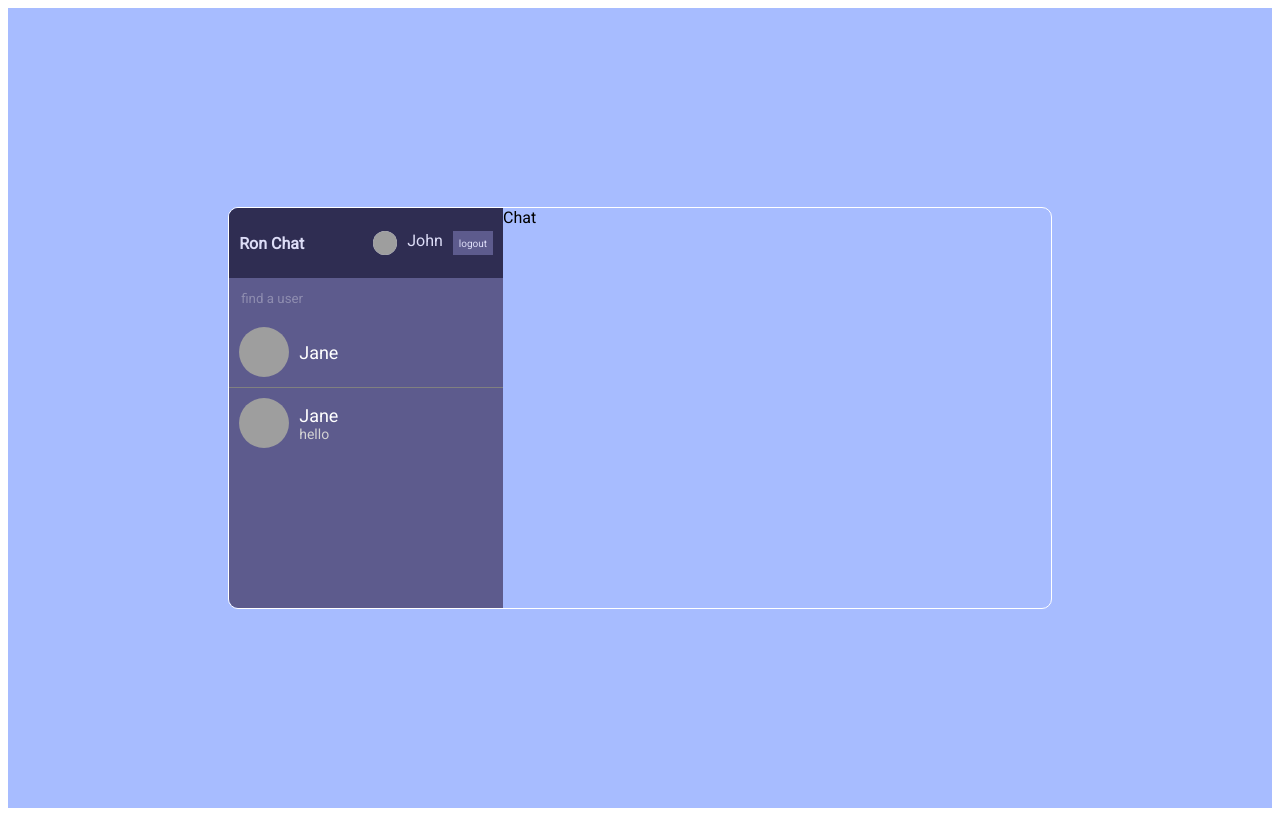
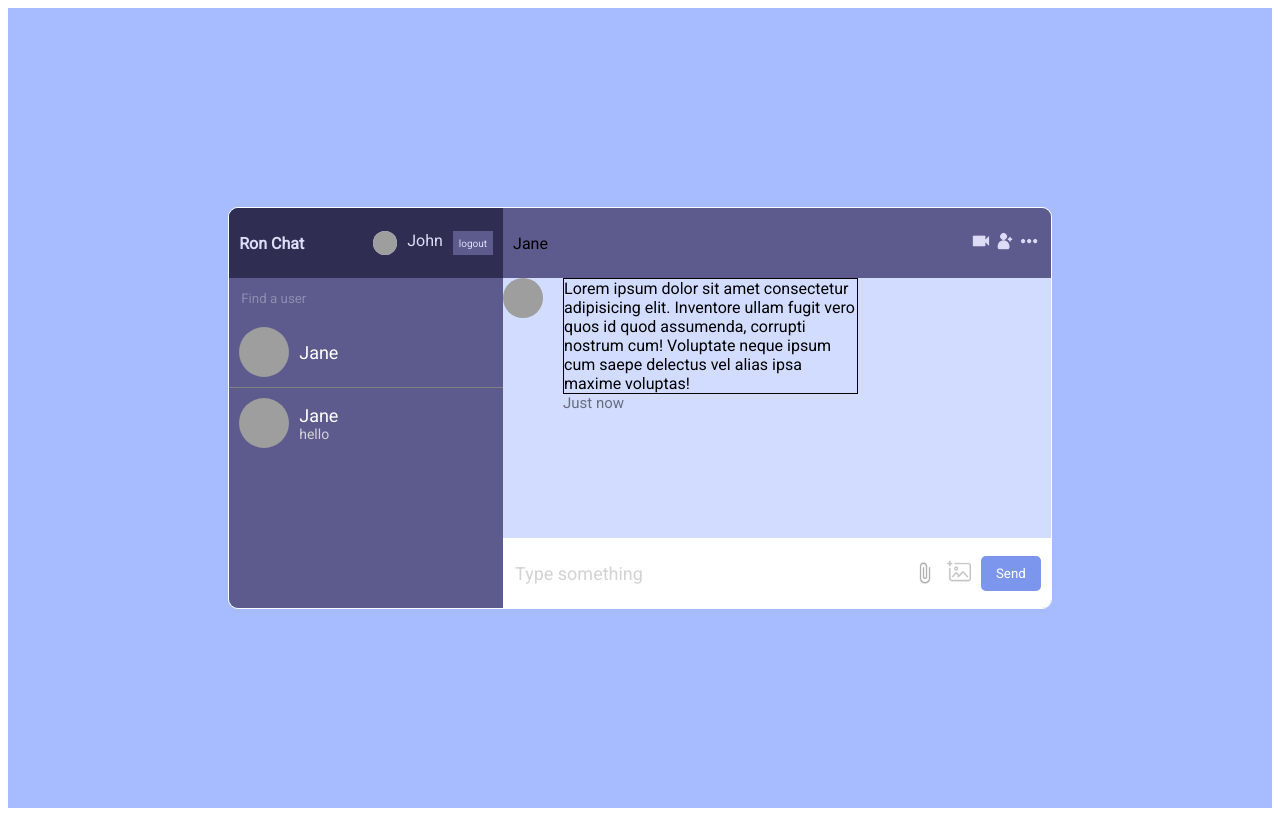
Before and after one commit to Zerudosuu/PracticeFolder, a React (Vite) app in the folder vite-react-chat/: page / in a window 1280 px wide. Built offline with nearby package versions, Linux system fonts and the light colour scheme; grey boxes are pictures that could not be loaded.

Commit message:
Styling message

```diff
--- a/vite-react-chat/src/components/Chat.jsx
+++ b/vite-react-chat/src/components/Chat.jsx
@@ -1,3 +1,22 @@
+import Cam from "../images/cam.png";
+import Add from "../images/add.png";
+import More from "../images/more.png";
+import { Messages } from "./Messages";
+import { Input } from "./Input";
+
 export const Chat = () => {
-  return <div className="chat">Chat</div>;
+  return (
+    <div className="chat">
+      <div className="chatInfo">
+        <span>Jane</span>
+        <div className="chatIcons">
+          <img src={Cam} alt="" />
+          <img src={Add} alt="" />
+          <img src={More} alt="" />
+        </div>
+      </div>
+      <Messages />
+      <Input />
+    </div>
+  );
 };
--- a/vite-react-chat/src/components/Input.jsx
+++ b/vite-react-chat/src/components/Input.jsx
@@ -1,3 +1,18 @@
+import Img from "../images/img.png";
+import Attach from "../images/attach.png";
+
 export const Input = () => {
-  return <div>Input</div>;
+  return (
+    <div className="Input">
+      <input type="text" placeholder="Type something" />
+      <div className="send">
+        <img src={Attach} alt="" />
+        <input type="file" style={{ display: "none" }} id="file" />
+        <label htmlFor="file">
+          <img src={Img} alt="" />
+        </label>
+        <button>Send</button>
+      </div>
+    </div>
+  );
 };
--- /dev/null
+++ b/vite-react-chat/src/components/Message.jsx
@@ -0,0 +1,25 @@
+export const Message = () => {
+  return (
+    <div className="message">
+      <div className="messageInfo">
+        <img
+          src="https://i.pinimg.com/originals/58/c8/b8/58c8b892f847590145c3e913f36fe48e.png"
+          alt=""
+        />
+      </div>
+      <div className="messageContent">
+        <p>
+          Lorem ipsum dolor sit amet consectetur adipisicing elit. Inventore
+          ullam fugit vero quos id quod assumenda, corrupti nostrum cum!
+          Voluptate neque ipsum cum saepe delectus vel alias ipsa maxime
+          voluptas!
+        </p>
+        {/* <img
+          src="https://i.pinimg.com/originals/58/c8/b8/58c8b892f847590145c3e913f36fe48e.png"
+          alt=""
+        /> */}
+        <span>Just now</span>
+      </div>
+    </div>
+  );
+};
--- a/vite-react-chat/src/components/Messages.jsx
+++ b/vite-react-chat/src/components/Messages.jsx
@@ -1,3 +1,9 @@
+import { Message } from "./Message";
+
 export const Messages = () => {
-  return <div>Messages</div>;
+  return (
+    <div className="messages">
+      <Message />
+    </div>
+  );
 };
--- a/vite-react-chat/src/components/Search.jsx
+++ b/vite-react-chat/src/components/Search.jsx
@@ -2,7 +2,7 @@
   return (
     <div className="search">
       <div className="searchForm">
-        <input type="text" placeholder="find a user" />
+        <input type="text" placeholder="Find a user" />
       </div>
       <div className="userChat">
         <img
--- a/vite-react-chat/src/style.scss
+++ b/vite-react-chat/src/style.scss
@@ -181,6 +181,108 @@
 
     .chat {
       flex: 2;
+
+      .chatInfo {
+        height: 50px;
+        background-color: #5d5b8d;
+        display: flex;
+        align-items: center;
+        justify-content: space-between;
+        padding: 10px;
+
+        img {
+          width: 24px;
+          height: 24px;
+          cursor: pointer;
+        }
+      }
+
+      .messages {
+        background-color: #d1dcff;
+        height: calc(100% - 140px);
+        overflow-y: scroll;
+
+        .message {
+          display: flex;
+          gap: 20px;
+
+          .messageInfo {
+            img {
+              height: 40px;
+              width: 40px;
+              border-radius: 50%;
+              object-fit: cover;
+            }
+          }
+
+          .messageContent {
+            display: flex;
+            flex-direction: column;
+
+            p {
+              border: 1px solid black;
+              margin: 0;
+              height: auto;
+              width: 60%;
+            }
+
+            span {
+              color: rgba($color: #000000, $alpha: 0.5);
+              font-size: 15px;
+            }
+
+            img {
+              width: 50%;
+            }
+          }
+        }
+      }
+
+      .Input {
+        height: 50px;
+        background-color: white;
+        padding: 10px;
+        display: flex;
+        align-items: center;
+        justify-content: space-between;
+        position: relative;
+
+        input {
+          width: 100%;
+          height: 100%;
+          border: none;
+          outline: none;
+          color: #2f2d52;
+          font-size: 18px;
+
+          &::placeholder {
+            color: lightgray;
+          }
+        }
+
+        .send {
+          position: absolute;
+          right: 10px;
+          display: flex;
+          align-items: center;
+          gap: 10px;
+
+          button {
+            padding: 10px 15px;
+            background-color: #7b96ec;
+            border-radius: 5px;
+            color: white;
+            border: none;
+            cursor: pointer;
+          }
+
+          img {
+            width: 24px;
+            height: 24px;
+            cursor: pointer;
+          }
+        }
+      }
     }
   }
 }
```
